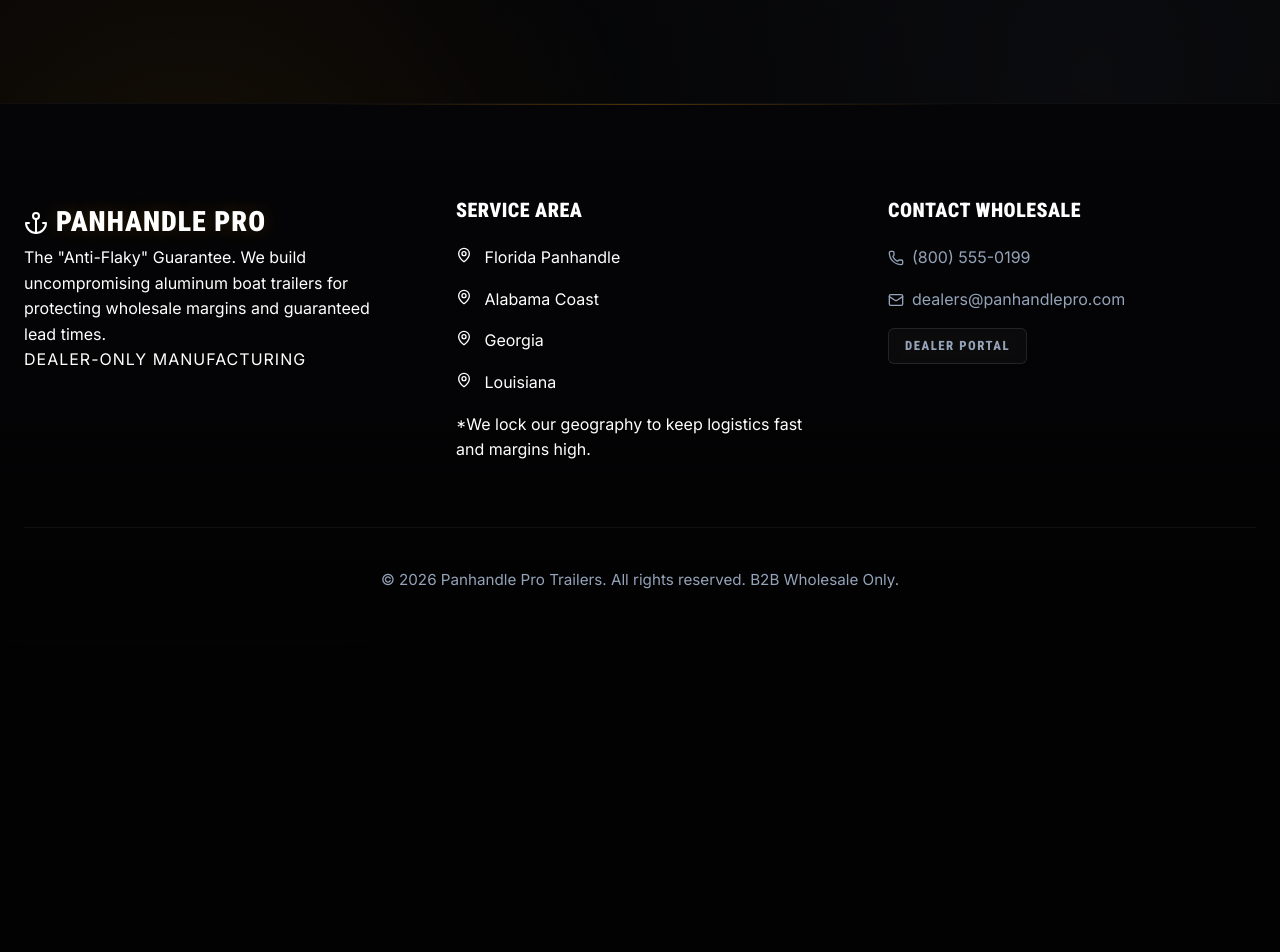
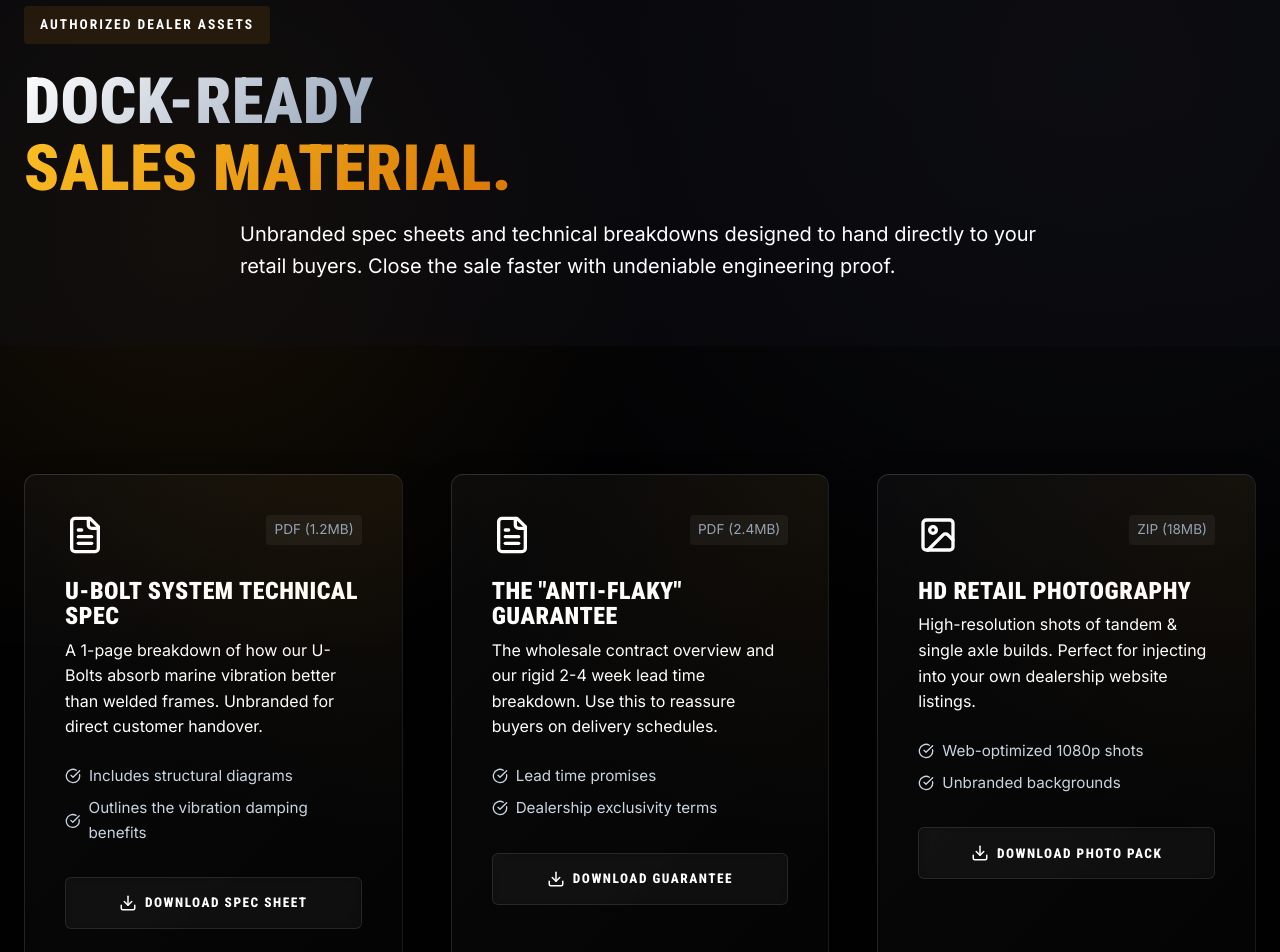
Before and after one commit to Founditmarketing/Panhandle, a React (Vite) app: page /assets in a window 1280 px wide. Shown: the part 160-1112 px from the top of the page. Before the commit the page ends 800 px from the top, so only its background shows below. Built offline with nearby package versions, Linux system fonts and the light colour scheme.

Commit message:
Advanced B2B Features: Capacity Deposit, Dealer Assets, Competitor Compare

```diff
--- a/src/App.tsx
+++ b/src/App.tsx
@@ -4,6 +4,7 @@ import Footer from './components/Footer';
 import Home from './pages/Home';
 import OurEdge from './pages/OurEdge';
 import PartnerPortal from './pages/PartnerPortal';
+import DealerAssets from './pages/DealerAssets';
 import './index.css';
 
 function App() {
@@ -17,6 +18,7 @@ function App() {
             <Route path="/" element={<Home />} />
             <Route path="/our-edge" element={<OurEdge />} />
             <Route path="/partner" element={<PartnerPortal />} />
+            <Route path="/assets" element={<DealerAssets />} />
           </Routes>
         </main>
         <Footer />
--- a/src/components/CapacityTracker.tsx
+++ b/src/components/CapacityTracker.tsx
@@ -1,32 +1,40 @@
 import { useState } from 'react';
-import { AlertCircle, CheckCircle2 } from 'lucide-react';
+import { AlertCircle, CheckCircle2, CreditCard } from 'lucide-react';
 
 export default function CapacityTracker() {
   const [slotsRemaining] = useState(4); // Configurable state
 
   return (
-    <div className="glass-panel delay-1" style={{ padding: '2rem', borderLeft: '4px solid var(--accent-color)' }}>
+    <div className="glass-panel delay-1" style={{ padding: '2.5rem', borderLeft: '4px solid var(--accent-color)' }}>
       <div style={{ display: 'flex', alignItems: 'center', gap: '1rem', marginBottom: '1rem' }}>
         {slotsRemaining > 0 ? (
-          <CheckCircle2 className="text-accent" size={28} />
+          <CheckCircle2 className="text-amber-500" size={28} />
         ) : (
           <AlertCircle style={{ color: '#ef4444' }} size={28} />
         )}
-        <h3 style={{ margin: 0, fontSize: '1.5rem' }}>BUILD CAPACITY</h3>
+        <h3 style={{ margin: 0, fontSize: '1.5rem', color: 'var(--text-main)' }}>BUILD CAPACITY</h3>
       </div>
-      <p style={{ fontSize: '1.5rem', fontWeight: 600, color: 'var(--text-primary)', margin: '1rem 0' }}>
-        {slotsRemaining} Slots Remaining This Month
+      <p style={{ fontSize: '1.75rem', fontWeight: 600, color: 'var(--amber-400)', margin: '1rem 0' }}>
+        {slotsRemaining} Slots Remaining
       </p>
-      <div style={{ background: 'rgba(255,255,255,0.05)', height: '12px', borderRadius: '6px', overflow: 'hidden', margin: '1.5rem 0' }}>
+
+      <div style={{ background: 'rgba(255,255,255,0.05)', height: '12px', borderRadius: '6px', overflow: 'hidden', margin: '1.5rem 0 2rem' }}>
         <div style={{
-          background: 'var(--accent-color)',
+          background: 'var(--amber-500)',
           height: '100%',
           width: `${Math.max(0, Math.min(100, (10 - slotsRemaining) * 10))}%`,
           transition: 'width 1s ease-in-out'
         }}></div>
       </div>
-      <p className="text-secondary" style={{ fontSize: '0.9rem', lineHeight: 1.5 }}>
-        *Our capacity is strictly managed to enforce our "Anti-Flaky" Guarantee. We will not take your order if we cannot deliver it on time.
+
+      {slotsRemaining > 0 ? (
+        <button className="btn-primary" style={{ width: '100%', marginBottom: '1.5rem' }} onClick={() => alert('Stripe Checkout simulated. Would redirect to $500 payment capture.')}>
+          <CreditCard size={18} /> DROP $500 DEPOSIT & CLAIM SLOT
+        </button>
+      ) : null}
+
+      <p className="text-muted" style={{ fontSize: '0.9rem', lineHeight: 1.6 }}>
+        *Our capacity is strictly managed to enforce our "Anti-Flaky" Guarantee. Deposits are 100% refundable upon dealer verification failure.
       </p>
     </div>
   );
--- a/src/components/Navbar.tsx
+++ b/src/components/Navbar.tsx
@@ -22,6 +22,7 @@ export default function Navbar() {
         <div className="nav-links">
           <Link to="/" className={`nav-link ${isActive('/') ? 'active' : ''}`}>The Guarantee</Link>
           <Link to="/our-edge" className={`nav-link ${isActive('/our-edge') ? 'active' : ''}`}>Our Edge</Link>
+          <Link to="/assets" className={`nav-link ${isActive('/assets') ? 'active' : ''}`}>Dealer Assets</Link>
           <Link to="/partner" className="btn-primary">Become a Partner</Link>
         </div>
 
@@ -34,6 +35,7 @@ export default function Navbar() {
       <div className={`mobile-nav ${isOpen ? 'open' : ''}`}>
         <Link to="/" className={`nav-link ${isActive('/') ? 'active' : ''}`} onClick={closeMenu}>The Guarantee</Link>
         <Link to="/our-edge" className={`nav-link ${isActive('/our-edge') ? 'active' : ''}`} onClick={closeMenu}>Our Edge</Link>
+        <Link to="/assets" className={`nav-link ${isActive('/assets') ? 'active' : ''}`} onClick={closeMenu}>Dealer Assets</Link>
         <Link to="/partner" className="btn-primary" onClick={closeMenu}>Become a Partner</Link>
       </div>
     </nav>
--- a/src/components/PricingCalculator.tsx
+++ b/src/components/PricingCalculator.tsx
@@ -1,39 +1,41 @@
 import React, { useState } from 'react';
-import { Calculator, ArrowRight } from 'lucide-react';
+import { Calculator, ArrowRight, AlertTriangle } from 'lucide-react';
 
 export default function PricingCalculator() {
   const [volume, setVolume] = useState(1);
   const [capacity, setCapacity] = useState(5000);
   const [email, setEmail] = useState('');
+  const [compareMode, setCompareMode] = useState(false);
   const [submitted, setSubmitted] = useState(false);
 
-  // Fake logic for demo purposes based on requirements
-  const basePrice = capacity * 0.85; // $0.85 per lb of capacity est.
+  const basePrice = capacity * 0.85;
   const discount = volume >= 5 ? 0.15 : volume >= 3 ? 0.10 : 0;
   const wholesalePrice = basePrice * (1 - discount);
-  const retailMSRP = basePrice * 1.3; // 30% markup for retail
+  const retailMSRP = basePrice * 1.3;
   const totalMargin = (retailMSRP - wholesalePrice) * volume;
 
-  const handleSubmit = (e: React.FormEvent) => {
+  // The competitor penalty: 9 month wait vs 1 month wait = 8 months of lost sales volume
+  const lostMarginPenalty = totalMargin * 8;
+
+  const handleSubmit = (e: React.FormEvent<HTMLFormElement>) => {
     e.preventDefault();
     if (email) {
       setSubmitted(true);
-      // In a real app, send to CRM via automation workflow API here
     }
   };
 
   return (
-    <div className="glass-panel" style={{ padding: '2.5rem' }}>
+    <div className="glass-panel delay-3" style={{ padding: '2.5rem' }}>
       <div style={{ display: 'flex', alignItems: 'center', gap: '1rem', marginBottom: '2rem' }}>
-        <Calculator size={32} className="text-accent" />
-        <h3 style={{ margin: 0, fontSize: '1.5rem' }}>WHOLESALE MARGIN CALCULATOR</h3>
+        <Calculator size={32} className="text-amber-500" />
+        <h3 style={{ margin: 0, fontSize: '1.5rem', color: 'var(--text-main)' }}>MARGIN CALCULATOR</h3>
       </div>
 
       {!submitted ? (
         <form onSubmit={handleSubmit}>
           <div style={{ display: 'grid', gridTemplateColumns: '1fr 1fr', gap: '1.5rem', marginBottom: '2rem' }}>
             <div>
-              <label style={{ display: 'block', marginBottom: '0.5rem', color: 'var(--text-secondary)' }}>Monthly Volume (Trailers)</label>
+              <label style={{ display: 'block', marginBottom: '0.5rem', color: 'var(--text-muted)' }}>Monthly Volume (Trailers)</label>
               <input
                 type="number"
                 min="1"
@@ -43,7 +45,7 @@ export default function PricingCalculator() {
               />
             </div>
             <div>
-              <label style={{ display: 'block', marginBottom: '0.5rem', color: 'var(--text-secondary)' }}>Average Payload Req (lbs)</label>
+              <label style={{ display: 'block', marginBottom: '0.5rem', color: 'var(--text-muted)' }}>Average Payload (lbs)</label>
               <select
                 value={capacity}
                 onChange={(e) => setCapacity(Number(e.target.value))}
@@ -51,29 +53,60 @@ export default function PricingCalculator() {
               >
                 <option value={3000}>3,000 lbs (Single Axle)</option>
                 <option value={5000}>5,000 lbs (Tandem)</option>
-                <option value={8000}>8,000 lbs (Heavy Duty)</option>
+                <option value={8000}>8,000 lbs (HD)</option>
                 <option value={12000}>12,000 lbs (Commercial)</option>
               </select>
             </div>
           </div>
 
-          <div style={{ backgroundColor: 'rgba(255,255,255,0.02)', padding: '1.5rem', borderRadius: '4px', borderLeft: '3px solid var(--accent-color)', marginBottom: '2rem' }}>
+          <div style={{ marginBottom: '2rem' }}>
+            <label style={{ display: 'flex', alignItems: 'center', gap: '0.75rem', cursor: 'pointer' }}>
+              <input
+                type="checkbox"
+                checked={compareMode}
+                onChange={(e) => setCompareMode(e.target.checked)}
+                style={{ width: '1.25rem', height: '1.25rem', accentColor: 'var(--amber-500)' }}
+              />
+              <span className="text-main" style={{ fontWeight: 600 }}>Compare against "Welded Frames" (9-Month Lead Time)</span>
+            </label>
+          </div>
+
+          <div style={{ backgroundColor: 'rgba(255,255,255,0.02)', padding: '1.5rem', borderRadius: '6px', borderLeft: '3px solid var(--amber-500)', marginBottom: '2.5rem' }}>
             <div style={{ display: 'flex', justifyContent: 'space-between', marginBottom: '1rem' }}>
-              <span className="text-secondary">Est. Wholesale Price (per unit):</span>
-              <span style={{ fontWeight: 600 }}>${wholesalePrice.toFixed(2).replace(/\d(?=(\d{3})+\.)/g, '$&,')}</span>
+              <span className="text-muted">Est. Wholesale Price (unit):</span>
+              <span style={{ fontWeight: 600, color: 'var(--silver-300)' }}>${wholesalePrice.toFixed(2).replace(/\d(?=(\d{3})+\.)/g, '$&,')}</span>
             </div>
-            <div style={{ display: 'flex', justifyContent: 'space-between', marginBottom: '1rem' }}>
-              <span className="text-secondary">Suggested Retail MSRP:</span>
-              <span style={{ fontWeight: 600 }}>${retailMSRP.toFixed(2).replace(/\d(?=(\d{3})+\.)/g, '$&,')}</span>
+            <div style={{ display: 'flex', justifyContent: 'space-between', marginBottom: '1.5rem' }}>
+              <span className="text-muted">Suggested Retail MSRP:</span>
+              <span style={{ fontWeight: 600, color: 'var(--silver-300)' }}>${retailMSRP.toFixed(2).replace(/\d(?=(\d{3})+\.)/g, '$&,')}</span>
             </div>
-            <div style={{ display: 'flex', justifyContent: 'space-between', borderTop: '1px solid var(--border-color)', paddingTop: '1rem', marginTop: '0.5rem' }}>
-              <span className="text-accent" style={{ fontWeight: 700 }}>Your Protected Margin (Total):</span>
-              <span className="text-accent" style={{ fontWeight: 700, fontSize: '1.25rem' }}>${totalMargin.toFixed(2).replace(/\d(?=(\d{3})+\.)/g, '$&,')}</span>
+
+            <div style={{ padding: '1rem', backgroundColor: 'rgba(245, 158, 11, 0.1)', borderRadius: '4px', marginBottom: compareMode ? '1.5rem' : '0' }}>
+              <div style={{ display: 'flex', justifyContent: 'space-between', alignItems: 'center' }}>
+                <span className="text-amber-500" style={{ fontWeight: 800, fontSize: '1.1rem' }}>PANHANDLE PRO MONTHLY PROFIT:</span>
+                <span className="text-amber-500" style={{ fontWeight: 900, fontSize: '1.5rem' }}>${totalMargin.toFixed(2).replace(/\d(?=(\d{3})+\.)/g, '$&,')}</span>
+              </div>
             </div>
+
+            {compareMode && (
+              <div className="animate-fade-in" style={{ padding: '1rem', backgroundColor: 'rgba(239, 68, 68, 0.1)', borderRadius: '4px', borderLeft: '3px solid #ef4444' }}>
+                <div style={{ display: 'flex', alignItems: 'center', gap: '0.5rem', marginBottom: '0.5rem' }}>
+                  <AlertTriangle size={18} color="#ef4444" />
+                  <span style={{ color: '#ef4444', fontWeight: 800, fontSize: '1.1rem' }}>COMPETITOR OPPORTUNITY COST</span>
+                </div>
+                <p className="text-muted" style={{ fontSize: '0.9rem', marginBottom: '0.75rem' }}>
+                  Waiting 9 months for a welded competitor costs you 8 months of ready-to-sell inventory.
+                </p>
+                <div style={{ display: 'flex', justifyContent: 'space-between', alignItems: 'center' }}>
+                  <span style={{ color: '#f87171', fontWeight: 600 }}>Total Lost Margin (8 Mo Delay):</span>
+                  <span style={{ color: '#ef4444', fontWeight: 900, fontSize: '1.25rem' }}>-${lostMarginPenalty.toFixed(2).replace(/\d(?=(\d{3})+\.)/g, '$&,')}</span>
+                </div>
+              </div>
+            )}
           </div>
 
           <div style={{ marginBottom: '1.5rem' }}>
-            <label style={{ display: 'block', marginBottom: '0.5rem', color: 'var(--text-secondary)' }}>Send Official Quote & Application to Dealership Email</label>
+            <label style={{ display: 'block', marginBottom: '0.5rem', color: 'var(--text-muted)' }}>Send Official Quote & Application to Dealership Email</label>
             <input
               type="email"
               required
@@ -84,15 +117,18 @@ export default function PricingCalculator() {
             />
           </div>
 
-          <button type="submit" className="btn-primary" style={{ width: '100%', display: 'flex', justifyContent: 'center', alignItems: 'center', gap: '0.5rem' }}>
+          <button type="submit" className="btn-primary" style={{ width: '100%' }}>
             REQUEST DEALER STATUS <ArrowRight size={18} />
           </button>
         </form>
       ) : (
-        <div style={{ textAlign: 'center', padding: '2rem 0' }}>
-          <h3 className="text-accent" style={{ fontSize: '1.5rem', marginBottom: '1rem', fontFamily: 'var(--font-heading)' }}>APPLICATION RECEIVED.</h3>
-          <p className="text-secondary">
-            Your estimated wholesale pricing and lead time guarantee have been sent to <strong>{email}</strong>.
+        <div className="animate-fade-in" style={{ padding: '3rem 1rem', textAlign: 'center' }}>
+          <div style={{ display: 'inline-flex', alignItems: 'center', justifyContent: 'center', width: '64px', height: '64px', borderRadius: '50%', backgroundColor: 'rgba(245, 158, 11, 0.2)', marginBottom: '1.5rem' }}>
+            <Calculator size={32} className="text-amber-500" />
+          </div>
+          <h3 className="text-gradient-amber" style={{ fontSize: '1.75rem', marginBottom: '1rem' }}>APPLICATION RECEIVED.</h3>
+          <p className="text-muted" style={{ fontSize: '1.1rem', lineHeight: 1.6 }}>
+            Your wholesale pricing and lead time guarantee have been sent to <strong>{email}</strong>.
             A Panhandle Pro representative will reach out in less than 24 hours to verify your dealership details.
           </p>
         </div>
--- /dev/null
+++ b/src/pages/DealerAssets.tsx
@@ -0,0 +1,86 @@
+import { Download, FileText, Image as ImageIcon, CheckCircle } from 'lucide-react';
+
+export default function DealerAssets() {
+  return (
+    <div className="animate-fade-in">
+      {/* Header Section */}
+      <section style={{ backgroundColor: 'var(--bg-card)', padding: '6rem 0 4rem', borderBottom: '1px solid var(--border-color)' }}>
+        <div className="container text-center">
+          <div style={{ display: 'inline-block', backgroundColor: 'rgba(245, 158, 11, 0.1)', color: 'var(--accent-color)', padding: '0.5rem 1rem', borderRadius: '4px', fontFamily: 'var(--font-heading)', fontWeight: 'bold', letterSpacing: '2px', marginBottom: '1.5rem', fontSize: '0.85rem' }}>
+            AUTHORIZED DEALER ASSETS
+          </div>
+          <h1 style={{ fontSize: 'clamp(2.5rem, 5vw, 4rem)', marginBottom: '1rem' }}>
+            <span className="text-gradient-silver">DOCK-READY</span> <br/><span className="text-gradient-amber">SALES MATERIAL.</span>
+          </h1>
+          <p className="text-muted" style={{ fontSize: '1.25rem', maxWidth: '800px', margin: '0 auto' }}>
+            Unbranded spec sheets and technical breakdowns designed to hand directly to your retail buyers.
+            Close the sale faster with undeniable engineering proof.
+          </p>
+        </div>
+      </section>
+
+      {/* Assets Grid */}
+      <section className="section-padding">
+        <div className="container">
+          <div style={{ display: 'grid', gridTemplateColumns: 'repeat(auto-fit, minmax(350px, 1fr))', gap: '3rem' }}>
+
+            {/* Asset 1 */}
+            <div className="glass-panel delay-1">
+              <div style={{ display: 'flex', alignItems: 'flex-start', justifyContent: 'space-between', marginBottom: '1.5rem' }}>
+                <FileText size={40} className="text-amber-500" />
+                <span style={{ fontSize: '0.85rem', color: 'var(--text-muted)', background: 'rgba(255,255,255,0.05)', padding: '0.25rem 0.5rem', borderRadius: '4px' }}>PDF (1.2MB)</span>
+              </div>
+              <h3 style={{ fontSize: '1.5rem', marginBottom: '0.5rem', color: 'var(--text-main)' }}>U-Bolt System Technical Spec</h3>
+              <p className="text-muted" style={{ marginBottom: '1.5rem' }}>A 1-page breakdown of how our U-Bolts absorb marine vibration better than welded frames. Unbranded for direct customer handover.</p>
+
+              <ul style={{ listStyle: 'none', marginBottom: '2rem', display: 'flex', flexDirection: 'column', gap: '0.5rem' }}>
+                <li style={{ display: 'flex', alignItems: 'center', gap: '0.5rem', fontSize: '0.95rem', color: 'var(--silver-300)' }}><CheckCircle size={16} className="text-amber-500"/> Includes structural diagrams</li>
+                <li style={{ display: 'flex', alignItems: 'center', gap: '0.5rem', fontSize: '0.95rem', color: 'var(--silver-300)' }}><CheckCircle size={16} className="text-amber-500"/> Outlines the vibration damping benefits</li>
+              </ul>
+              <button className="btn-secondary" style={{ width: '100%', display: 'flex', gap: '0.5rem', alignItems: 'center', justifyContent: 'center' }} onClick={() => alert('Download simulated. In production, this would serve a PDF.')}>
+                <Download size={18} /> Download Spec Sheet
+              </button>
+            </div>
+
+            {/* Asset 2 */}
+            <div className="glass-panel delay-2">
+              <div style={{ display: 'flex', alignItems: 'flex-start', justifyContent: 'space-between', marginBottom: '1.5rem' }}>
+                <FileText size={40} className="text-amber-500" />
+                <span style={{ fontSize: '0.85rem', color: 'var(--text-muted)', background: 'rgba(255,255,255,0.05)', padding: '0.25rem 0.5rem', borderRadius: '4px' }}>PDF (2.4MB)</span>
+              </div>
+              <h3 style={{ fontSize: '1.5rem', marginBottom: '0.5rem', color: 'var(--text-main)' }}>The "Anti-Flaky" Guarantee</h3>
+              <p className="text-muted" style={{ marginBottom: '1.5rem' }}>The wholesale contract overview and our rigid 2-4 week lead time breakdown. Use this to reassure buyers on delivery schedules.</p>
+
+              <ul style={{ listStyle: 'none', marginBottom: '2rem', display: 'flex', flexDirection: 'column', gap: '0.5rem' }}>
+                <li style={{ display: 'flex', alignItems: 'center', gap: '0.5rem', fontSize: '0.95rem', color: 'var(--silver-300)' }}><CheckCircle size={16} className="text-amber-500"/> Lead time promises</li>
+                <li style={{ display: 'flex', alignItems: 'center', gap: '0.5rem', fontSize: '0.95rem', color: 'var(--silver-300)' }}><CheckCircle size={16} className="text-amber-500"/> Dealership exclusivity terms</li>
+              </ul>
+              <button className="btn-secondary" style={{ width: '100%', display: 'flex', gap: '0.5rem', alignItems: 'center', justifyContent: 'center' }} onClick={() => alert('Download simulated. In production, this would serve a PDF.')}>
+                <Download size={18} /> Download Guarantee
+              </button>
+            </div>
+
+            {/* Asset 3 */}
+            <div className="glass-panel delay-3">
+              <div style={{ display: 'flex', alignItems: 'flex-start', justifyContent: 'space-between', marginBottom: '1.5rem' }}>
+                <ImageIcon size={40} className="text-amber-500" />
+                <span style={{ fontSize: '0.85rem', color: 'var(--text-muted)', background: 'rgba(255,255,255,0.05)', padding: '0.25rem 0.5rem', borderRadius: '4px' }}>ZIP (18MB)</span>
+              </div>
+              <h3 style={{ fontSize: '1.5rem', marginBottom: '0.5rem', color: 'var(--text-main)' }}>HD Retail Photography</h3>
+              <p className="text-muted" style={{ marginBottom: '1.5rem' }}>High-resolution shots of tandem & single axle builds. Perfect for injecting into your own dealership website listings.</p>
+
+              <ul style={{ listStyle: 'none', marginBottom: '2rem', display: 'flex', flexDirection: 'column', gap: '0.5rem' }}>
+                <li style={{ display: 'flex', alignItems: 'center', gap: '0.5rem', fontSize: '0.95rem', color: 'var(--silver-300)' }}><CheckCircle size={16} className="text-amber-500"/> Web-optimized 1080p shots</li>
+                <li style={{ display: 'flex', alignItems: 'center', gap: '0.5rem', fontSize: '0.95rem', color: 'var(--silver-300)' }}><CheckCircle size={16} className="text-amber-500"/> Unbranded backgrounds</li>
+              </ul>
+              <button className="btn-secondary" style={{ width: '100%', display: 'flex', gap: '0.5rem', alignItems: 'center', justifyContent: 'center' }} onClick={() => alert('Download simulated. In production, this would serve a ZIP file.')}>
+                <Download size={18} /> Download Photo Pack
+              </button>
+            </div>
+
+          </div>
+        </div>
+      </section>
+    </div>
+  );
+}
```
